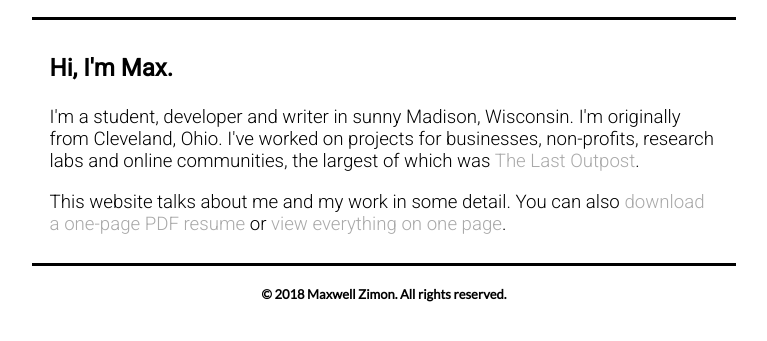
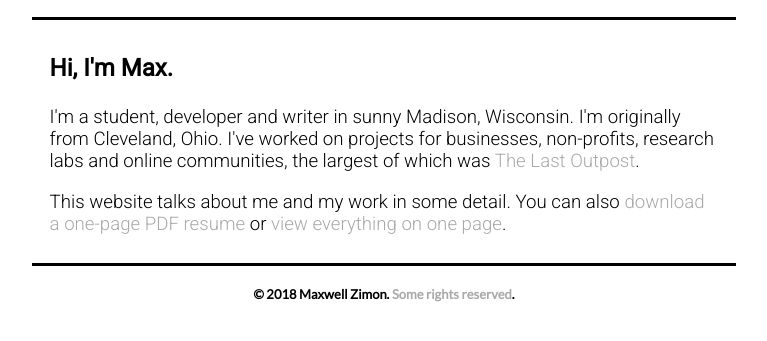
Before and after one commit to frogsquire/zimon.co, a plain HTML site: page index.html in a window 1280 px wide. Shown: the part 209-550 px from the top of the page, without its empty margins (256-1023 px from the left). Drawn offline with Linux system fonts and the light colour scheme.

Commit message:
add licensing information to page

```diff
--- a/index.html
+++ b/index.html
@@ -138,7 +138,7 @@
 		</div>
 		<footer>
 			<span class="footer-text">
-				&copy; 2018 Maxwell Zimon. All rights reserved.
+				&copy; 2018 Maxwell Zimon. <a href="https://github.com/frogsquire/zimon.co/blob/master/LICENSE.md" target="_blank">Some rights reserved</a>.
 			</span>
 		</footer>
 
```
